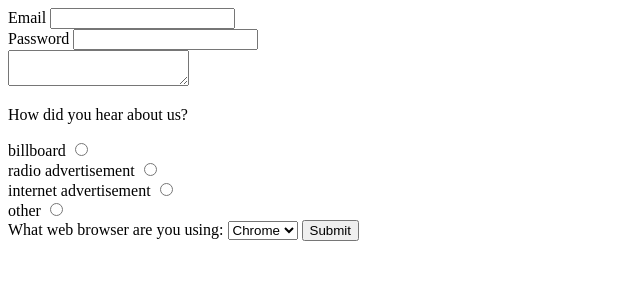
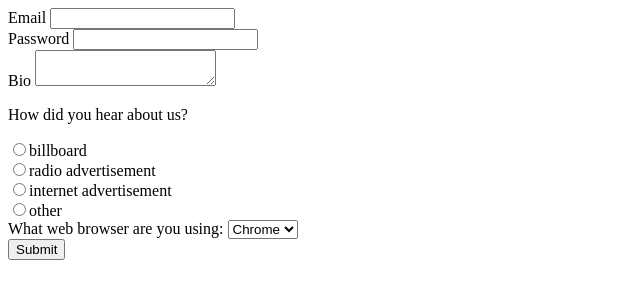
Before and after one commit to telvinmathews/codeup-web-exercises, a plain HTML site: page forms.html in a window 1280 px wide. Shown: the whole page, without its empty margins (0-640 px from the left). Drawn offline with Linux system fonts and the light colour scheme.

```diff
--- a/forms.html
+++ b/forms.html
@@ -5,40 +5,49 @@
     <title>Register With Us</title>
 </head>
 <body>
+
 <form method="POST" action="https://request-inspector.glitch.me/">
 
   <label for="email">Email</label>
   <input id="email" name="email" type="text">
+
   <br>
 
   <label for="password">Password</label>
   <input id="password" name="password" type="password">
+
+  <br>
+  <label for="bio">Bio</label>
+  <textarea id="bio" name="Biofield"></textarea>
+
   <br>
 
-  <textarea name="bio"></textarea>
-  <br>
+  <section>
+  <p>How did you hear about us?</p>
+  <label for="billboard"></label>
+  <input id="billboard" type="radio" name="1" value="billboard">billboard<br>
 
-  <p>How did you hear about us?</p>
-  <label for="billboard">billboard</label>
-  <input id="billboard" type="radio" name="1" value="billboard"><br>
+  <label for="radio advertisement"></label>
+  <input id="radio advertisement" type="radio" name="1" value="radio advertisement">radio advertisement<br>
 
-  <label for="radio advertisement">radio advertisement</label>
-  <input id="radio advertisement" type="radio" name="1" value="radio advertisement"><br>
+  <label for="internet advertisement"></label>
+  <input id="internet advertisement" type="radio" name="1" value="internet advertisement">internet advertisement<br>
 
-  <label for="internet advertisement">internet advertisement</label>
-  <input id="internet advertisement" type="radio" name="1" value="internet advertisement"><br>
-
-  <label for="other">other</label>
-  <input id="other" type="radio" name="1" value="other"><br>
+  <label for="other"></label>
+  <input id="other" type="radio" name="1" value="other">other<br>
+  </section>
 
   <label for="browser">What web browser are you using:</label>
 
   <select name="browser" id="browser">
-    <option value="chrome">Chrome</option>
-    <option value="fire fox">Fire fox</option>
-    <option value="Duck">Duck</option>
-    <option value="opera">Opera</option>
+    <option id="chrome" value="chrome">Chrome</option>
+    <option id="firefox" value="firefox">Firefox</option>
+    <option id="duck" value="Duck">Duck</option>
+    <option id="Opera" value="opera">Opera</option>
   </select>
+
+  <br>
+
   <input type="submit">
 </form>
 </body>
```
